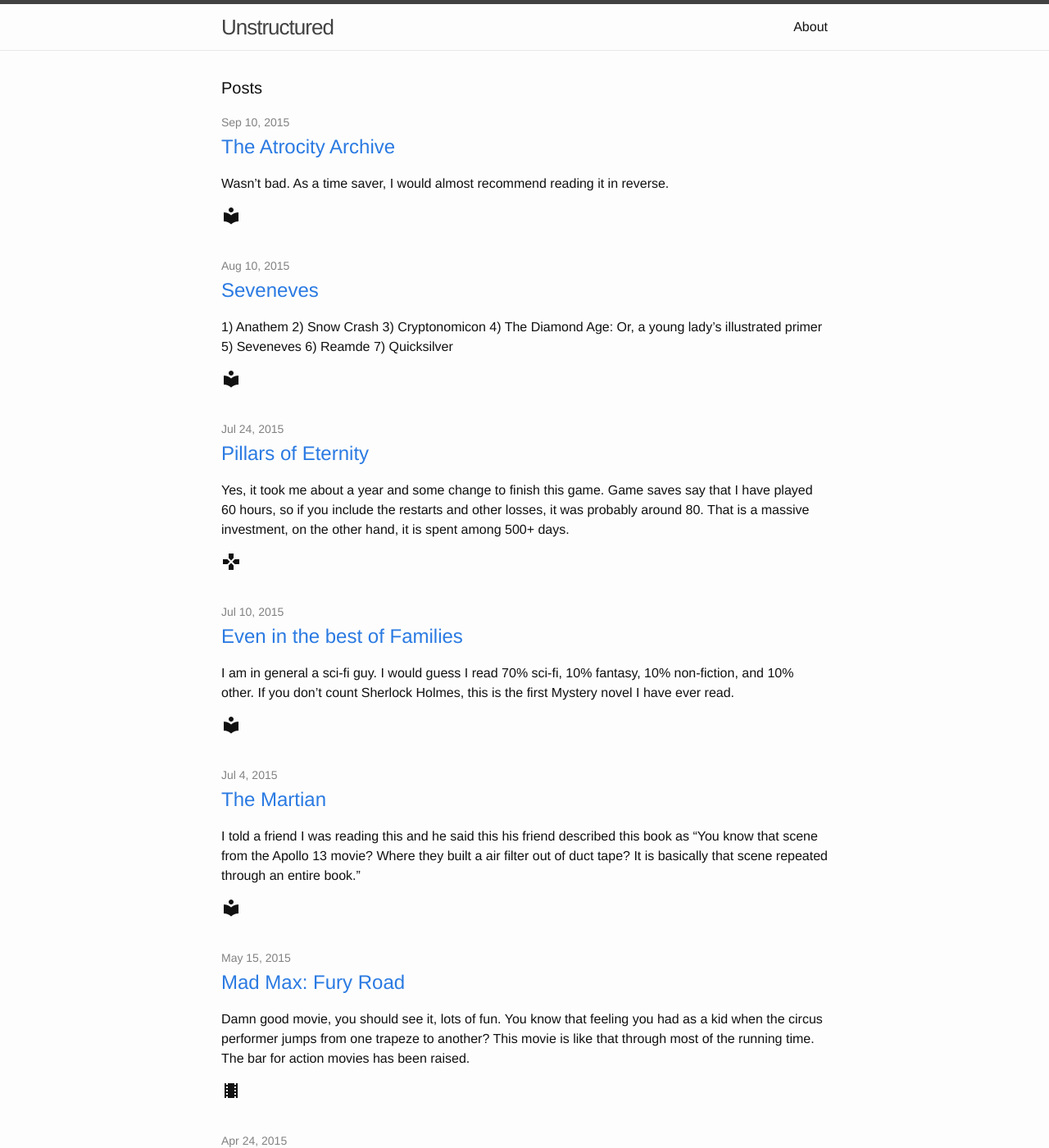
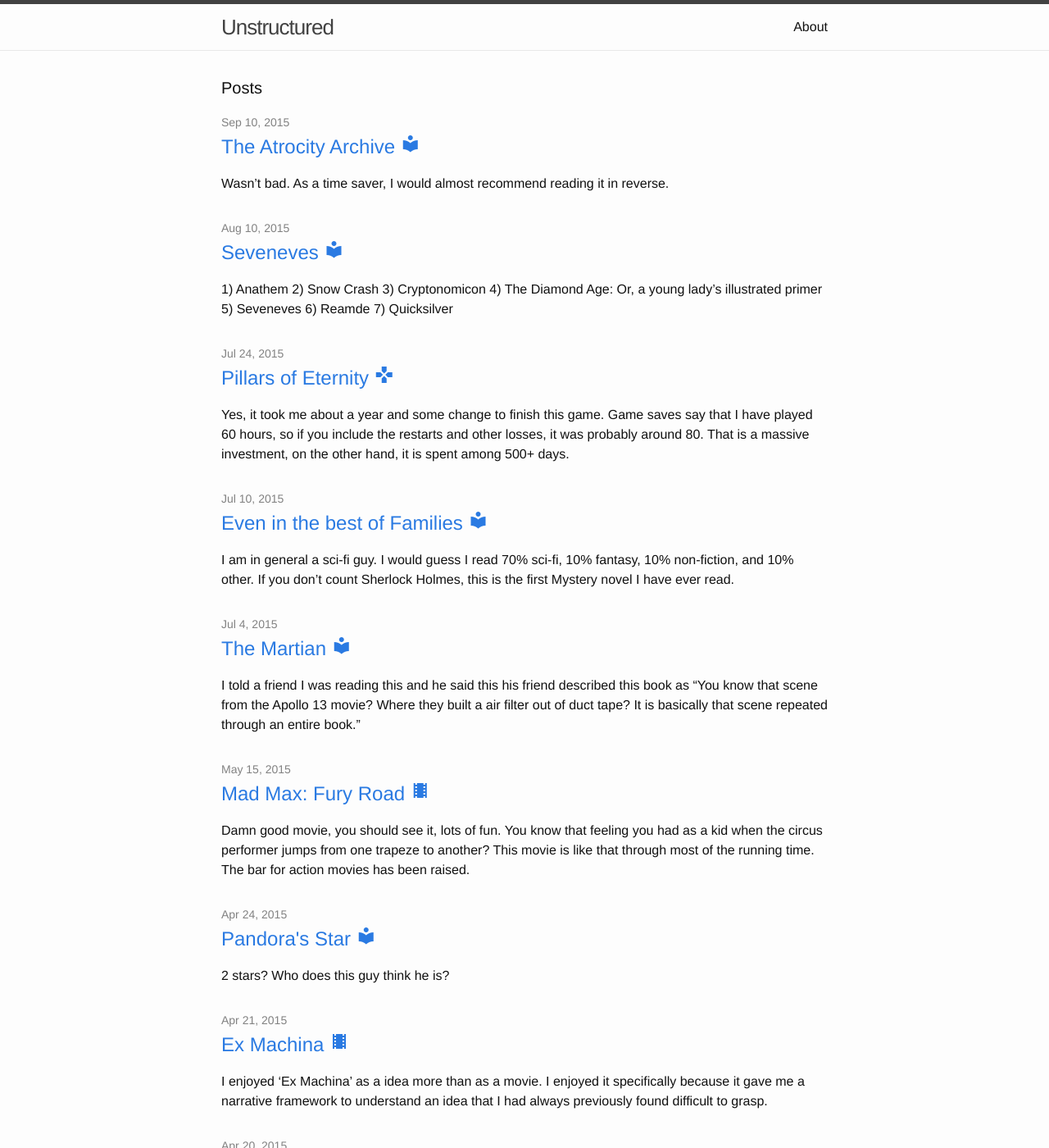
Before and after one commit to samedhi/samedhi.github.io, a Jekyll site: the page built from index.html, in a window 1280 px wide and 1400 px high. Shown: the whole window at 82% size. Built offline with Jekyll 4.4.1, drawn with Linux system fonts in a browser that asks for light colours; some of the changed text lies outside the part shown.

Commit message:
Put it inline to the title

```diff
--- a/index.html
+++ b/index.html
@@ -12,9 +12,7 @@
         <span class="post-meta">{{ post.date | date: "%b %-d, %Y" }}</span>
 
         <h2>
-          <a class="post-link" href="{{ post.url | prepend: site.baseurl }}">{{ post.title }}</a>
-        </h2>
-	{{ post.excerpt }}
+          <a class="post-link" href="{{ post.url | prepend: site.baseurl }}">{{ post.title }}
 
 	    {% if post.categories contains "book" %}
 	    <i class="material-icons">local_library</i>
@@ -27,6 +25,12 @@
 	    {% elsif post.categories contains "code" %}
 	    <i class="material-icons">bug_report</i>
 	    {% endif %}
+
+	</a>
+
+	</h2>
+	{{ post.excerpt }}
+
       </li>
     {% endfor %}
   </ul>
```
Lines whose indentation alone changed are shown as unchanged.
